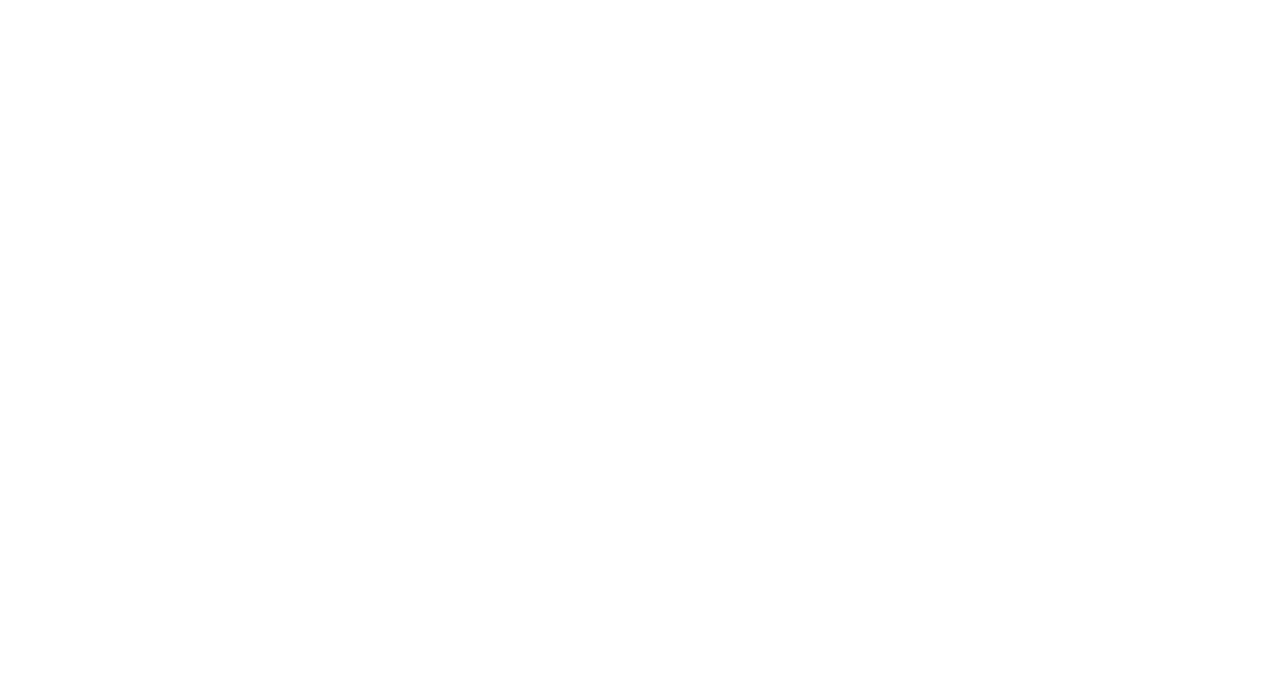
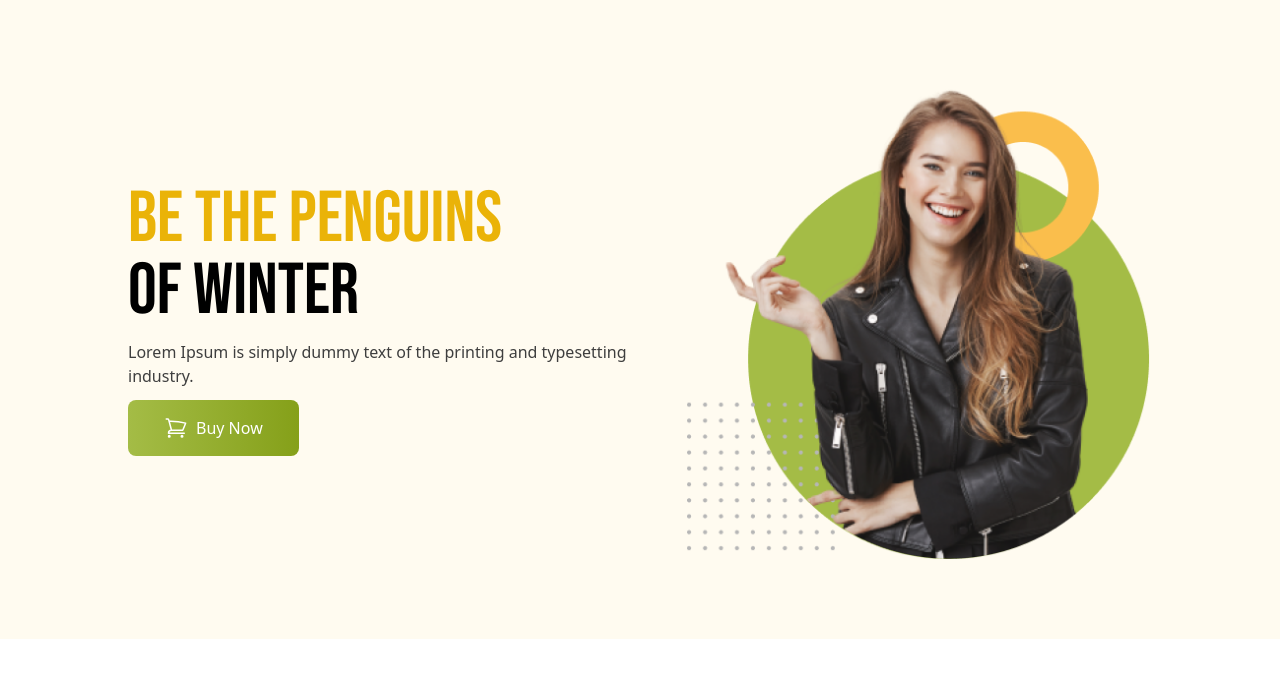
Before and after one commit to mdalrasel/Penguin-Fashion, a plain HTML site: page index.html in a window 1280 px wide. Drawn offline with nearby package versions, Linux system fonts and the light colour scheme.

Commit message:
header section added

```diff
--- a/index.html
+++ b/index.html
@@ -4,8 +4,44 @@
     <meta charset="UTF-8">
     <meta name="viewport" content="width=device-width, initial-scale=1.0">
     <title>Penguin Fashion</title>
+    <script src="https://cdn.tailwindcss.com"></script>
+    <link rel="preconnect" href="https://fonts.googleapis.com">
+    <link rel="preconnect" href="https://fonts.gstatic.com" crossorigin>
+    <link href="https://fonts.googleapis.com/css2?family=Bebas+Neue&display=swap" rel="stylesheet">
+    <style>
+        .font-bebas{
+            font-family: 'Bebas Neue', sans-serif;
+        }
+    </style>
 </head>
 <body>
+    <header class="bg-[#FFFBF0] px-4 md:px-32 py-20">
+        <div class="flex flex-col md:flex-row justify-between items-center">
+            <div class="space-y-3">
+                <h1 class="text-7xl font-normal uppercase font-bebas"><span class=" text-yellow-500">Be the Penguins</span>
+                    <br>of Winter</h1>
+                <p class="text-[#3E3E3E]">Lorem Ipsum is simply dummy text of the printing
+                    and typesetting industry.</p>
+                 <div>
+                    <button class=" flex gap-2 py-4 px-9 bg-gradient-to-r from-[#A4BC46] to-[#85A019] rounded-lg text-[#FFF] "> <svg xmlns="http://www.w3.org/2000/svg" fill="none" viewBox="0 0 24 24" stroke-width="1.5" stroke="currentColor" class="w-6 h-6">
+                        <path stroke-linecap="round" stroke-linejoin="round" d="M2.25 3h1.386c.51 0 .955.343 1.087.835l.383 1.437M7.5 14.25a3 3 0 0 0-3 3h15.75m-12.75-3h11.218c1.121-2.3 2.1-4.684 2.924-7.138a60.114 60.114 0 0 0-16.536-1.84M7.5 14.25 5.106 5.272M6 20.25a.75.75 0 1 1-1.5 0 .75.75 0 0 1 1.5 0Zm12.75 0a.75.75 0 1 1-1.5 0 .75.75 0 0 1 1.5 0Z" />
+                      </svg>
+                      Buy Now</button>
+                 </div>
+
+            </div>
+            <div>
+                <img src="images/model.png" alt="">
+            </div>
+        </div>
+
+    </header>
+    <main>
+
+    </main>
+    <footer>
+
+    </footer>
 
 </body>
 </html>
--- /dev/null
+++ b/tailwind.config.js
@@ -0,0 +1,8 @@
+/** @type {import('tailwindcss').Config} */
+module.exports = {
+    content: ["./src/**/*.{html,js}"],
+    theme: {
+      extend: {},
+    },
+    plugins: [],
+  }
```
